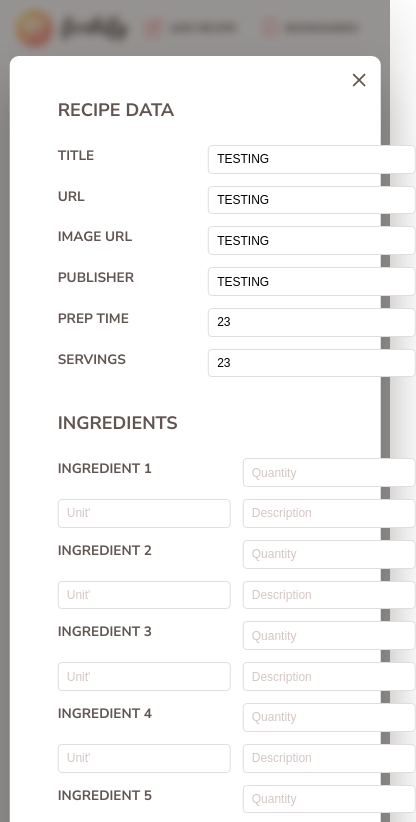
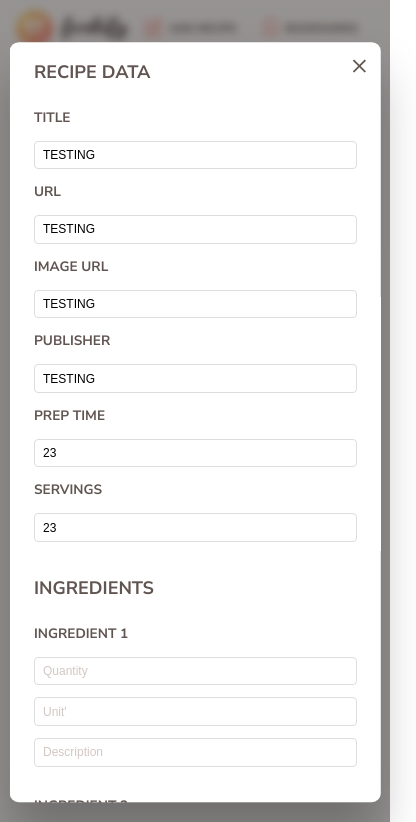
Before and after one commit to naijadevgamer/forkify, a website built with Parcel: page index.html in a window 390 px wide. Both pictures are taken after a click on the button "ADD RECIPE". Shown: the top 822 px of the page, 416 px wide, since content can reach past the window. Built offline with nearby package versions, Linux system fonts and the light colour scheme.

Commit message:
Complete the responsive design for addrecipe form across all screen sizes

```diff
--- a/src/sass/_upload.scss
+++ b/src/sass/_upload.scss
@@ -1,18 +1,21 @@
 .add-recipe-window {
-  position: absolute;
-  top: 7rem;
+  position: fixed;
+  top: 50%;
   left: 50%;
-
-  transform: translateX(-50%);
+  transform: translate(-50%, -50%);
   max-width: 100rem;
   width: 95%;
+  height: 90vh;
+  overflow-y: scroll;
   background-color: white;
   border-radius: 9px;
-
   padding: 5rem 6rem;
   box-shadow: 0 4rem 6rem rgba(0, 0, 0, 0.25);
   z-index: 1000;
   transition: all 0.5s;
+  @media only screen and (max-width: $bp-medium) {
+    padding: 2rem 3rem;
+  }
 
   .btn--close-modal {
     font-family: inherit;
@@ -58,9 +61,24 @@
     grid-template-columns: 0.8fr 1.2fr;
     align-items: start;
     gap: 1.5rem;
-    justify-content: flex-start;
+    @media only screen and (max-width: $bp-medium) {
+      grid-template-columns: 1fr 1fr;
+    }
+    @media only screen and (max-width: $bp-smallest) {
+      grid-template-columns: 1fr;
+    }
+
     &--1 {
       align-self: flex-start;
+      @media only screen and (max-width: $bp-medium) {
+        max-width: 70rem;
+        width: 100%;
+        grid-template-columns: 1fr 2fr;
+        margin: 0 auto;
+      }
+      @media only screen and (max-width: $bp-smallest) {
+        grid-template-columns: 1fr;
+      }
     }
 
     & label {
@@ -86,6 +104,10 @@
         border: 1px solid $color-primary;
         background-color: $color-grey-light-1;
       }
+
+      &[placeholder='Description'] {
+        margin-bottom: 2rem;
+      }
     }
 
     & button {
@@ -97,7 +119,7 @@
 
   &__heading {
     font-size: 2.25rem;
-    font-weight: 700;
+    font-weight: 800;
     text-transform: uppercase;
     margin-bottom: 1rem;
     grid-column: 1/-1;
```
Also changed, not shown: 2 other files.
